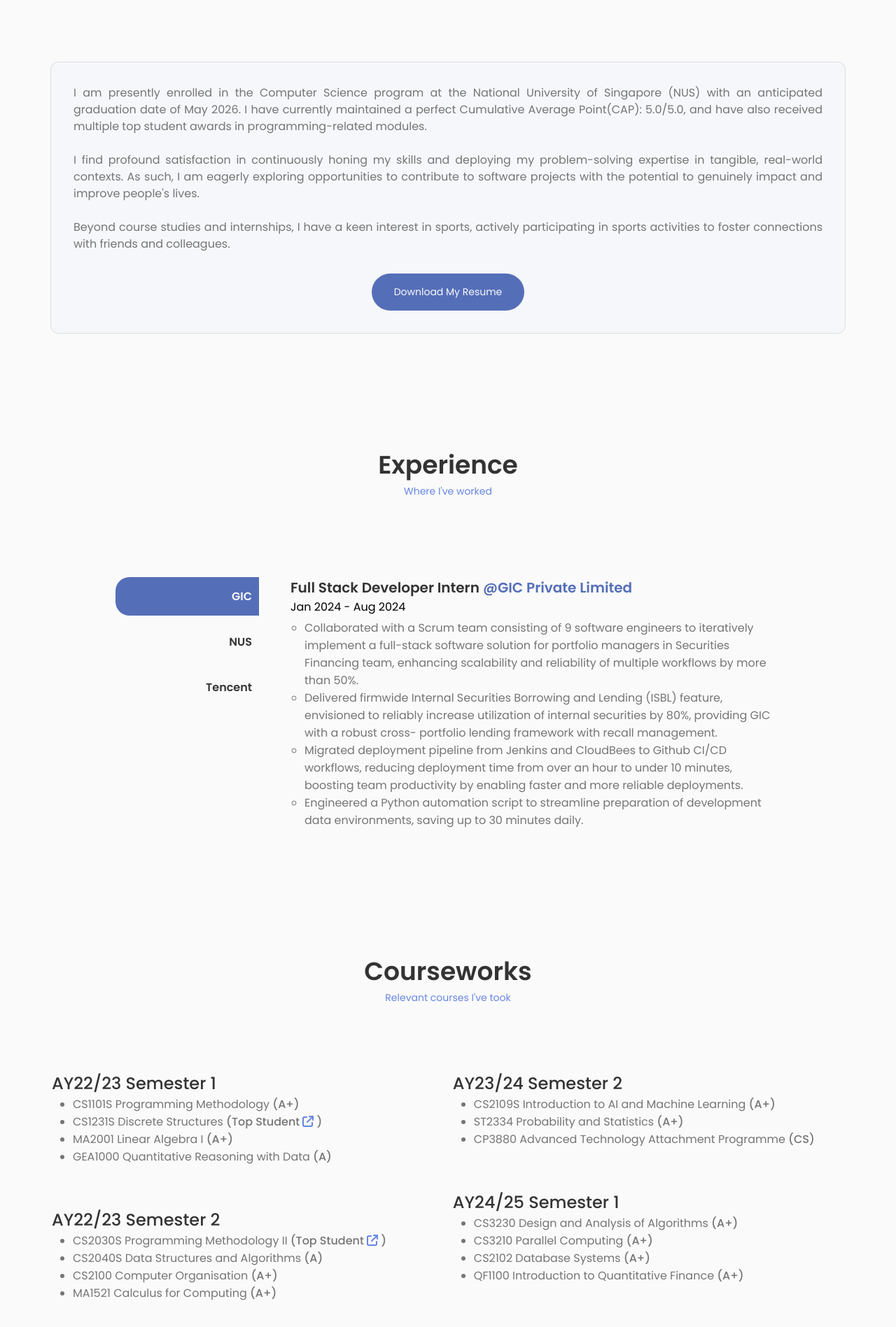
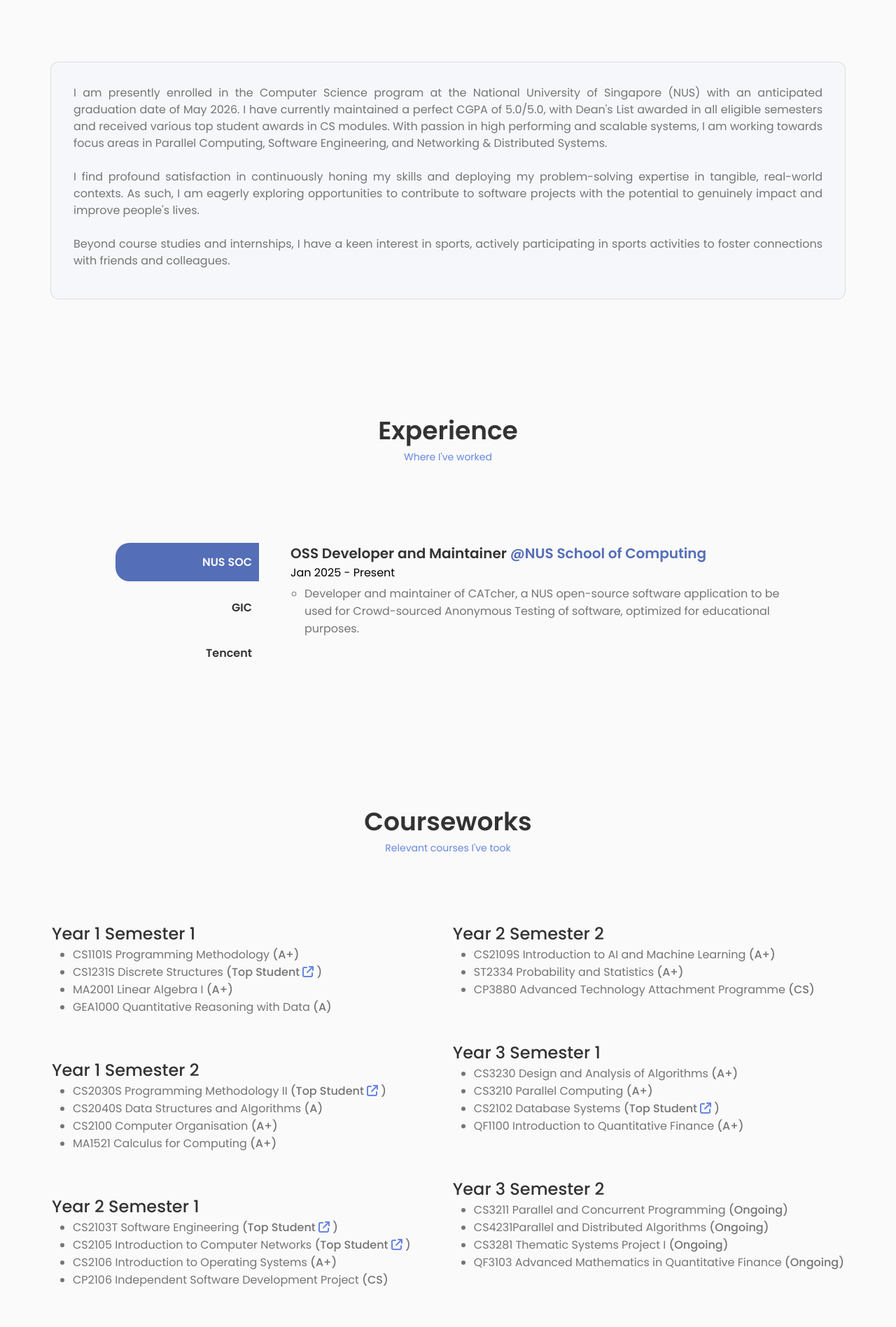
Before and after one commit to yucongkoo/yucongkoo.github.io, a React (Create React App) app: page / in a window 1280 px wide. Shown: the part 980-2877 px from the top of the page at 70% size. Built offline with nearby package versions, Linux system fonts and the light colour scheme.

Commit message:
Update info 2025

```diff
--- a/src/components/About/About.css
+++ b/src/components/About/About.css
@@ -31,10 +31,6 @@
     margin-bottom: 10px;
 }
 
-.downloadResumeButton {
-    margin-top: 20px;
-}
-
 
 @media screen and (max-width:768px) {
     .aboutContainer {
--- a/src/components/About/About.js
+++ b/src/components/About/About.js
@@ -1,6 +1,5 @@
 import React from 'react';
 import './About.css';
-import Resume from '../../assets/resume.pdf';
 
 const About = (props) => {
   return (
@@ -13,8 +12,10 @@ const About = (props) => {
                 <div className='aboutText'>
                     <p>
                         I am presently enrolled in the Computer Science program at the National University of Singapore (NUS)
-                        with an anticipated graduation date of May 2026. I have currently maintained a perfect Cumulative Average
-                        Point(CAP): 5.0/5.0, and have also received multiple top student awards in programming-related modules.
+                        with an anticipated graduation date of May 2026. I have currently maintained a perfect CGPA of 5.0/5.0,
+                        with Dean's List awarded in all eligible semesters and received various top student awards in CS modules.
+                        With passion in high performing and scalable systems, I am working towards focus areas in Parallel Computing, Software Engineering, and
+                        Networking & Distributed Systems.
                     </p>
                     <br/>
                     <p>
@@ -28,10 +29,6 @@ const About = (props) => {
                         activities to foster connections with friends and colleagues.
                     </p>
                 </div>
-
-                <a download="" href={Resume} className='button button-flex downloadResumeButton'>
-                    Download My Resume
-                </a>
             </div>
         </div>
     </section>
--- a/src/components/Coursework/Coursework.js
+++ b/src/components/Coursework/Coursework.js
@@ -78,7 +78,7 @@ const Coursework = (props) => {
 
 const courseworkData = [
     {
-        header: 'AY22/23 Semester 1',
+        header: 'Year 1 Semester 1',
         data: [
             {
                 course: 'CS1101S Programming Methodology',
@@ -104,7 +104,7 @@ const courseworkData = [
         ]
     },
     {
-        header: 'AY22/23 Semester 2',
+        header: 'Year 1 Semester 2',
         data: [
             {
                 course: 'CS2030S Programming Methodology II',
@@ -130,7 +130,7 @@ const courseworkData = [
         ]
     },
     {
-        header: 'AY23/24 Semester 1',
+        header: 'Year 2 Semester 1',
         data: [
             {
                 course: 'CS2103T Software Engineering',
@@ -157,7 +157,7 @@ const courseworkData = [
         ]
     },
     {
-        header: 'AY23/24 Semester 2',
+        header: 'Year 2 Semester 2',
         data: [
             {
                 course: 'CS2109S Introduction to AI and Machine Learning',
@@ -177,7 +177,7 @@ const courseworkData = [
         ]
     },
     {
-        header: 'AY24/25 Semester 1',
+        header: 'Year 3 Semester 1',
         data: [
             {
                 course: 'CS3230 Design and Analysis of Algorithms',
@@ -192,7 +192,8 @@ const courseworkData = [
             {
                 course: 'CS2102 Database Systems',
                 courseLink: 'https://nusmods.com/courses/CS2102/database-systems',
-                courseGrade: "A+"
+                courseGrade: 'Top Student',
+                courseGradeLink: "https://credentials.nus.edu.sg/73064970-93a5-4f05-8967-898b6f36cb0d#acc.AH8lobDN"
             },
             {
                 course: 'QF1100 Introduction to Quantitative Finance',
@@ -202,7 +203,7 @@ const courseworkData = [
         ]
     },
     {
-        header: 'AY24/25 Semester 2',
+        header: 'Year 3 Semester 2',
         data: [
             {
                 course: 'CS3211 Parallel and Concurrent Programming',
--- a/src/components/Experience/Experience.js
+++ b/src/components/Experience/Experience.js
@@ -17,42 +17,39 @@ const Experience = (props) => {
 
 const experiencesData = [
     {
+        company : 'NUS SOC',
+        companyFullName: 'NUS School of Computing',
+        companyLink: 'https://www.comp.nus.edu.sg',
+        title: 'OSS Developer and Maintainer',
+        date: 'Jan 2025 - Present',
+        body: [
+            "Developer and maintainer of CATcher, a NUS open-source software application to be used for Crowd-sourced Anonymous Testing of software, optimized for educational purposes."
+        ]
+    },
+    {
         company : 'GIC',
-        companyFullName: 'GIC Private Limited',
+        companyFullName: 'GIC - Front Office',
         companyLink: 'https://www.gic.com.sg',
-        title: 'Full Stack Developer Intern',
+        title: 'Software Engineer Intern',
         date: 'Jan 2024 - Aug 2024',
         body: [
             "Collaborated with a Scrum team consisting of 9 software engineers to iteratively implement a full-stack software solution for portfolio managers in Securities Financing team, enhancing scalability and reliability of multiple workflows by more than 50%.",
-            "Delivered firmwide Internal Securities Borrowing and Lending (ISBL) feature, envisioned to reliably increase utilization of internal securities by 80%, providing GIC with a robust cross- portfolio lending framework with recall management.",
-            "Migrated deployment pipeline from Jenkins and CloudBees to Github CI/CD workflows, reducing deployment time from over an hour to under 10 minutes, boosting team productivity by enabling faster and more reliable deployments.",
-            "Engineered a Python automation script to streamline preparation of development data environments, saving up to 30 minutes daily."
-        ]
-    },
-    {
-        company : 'NUS',
-        companyFullName: 'National University of Singapore',
-        companyLink: 'https://www.nus.edu.sg',
-        title: 'Teaching Assistant',
-        date: 'Aug 2023 - Dec 2023',
-        body: [
-            "Taught the Programming Methodology (CS1101S) course, leading a class of 8 year1 undergraduates to learn fundamental knowledge in programming and entry level data structures and algorithms",
-            "Cooperated closely with 4 lead professors and fellow teaching assistants in team meetings to discuss student progress, instructional strategies, and curriculum planning",
-            "Fostered a positive and inclusive classroom atmosphere to encourage student participation",
-            "Received an overall rating of 4.8/5 and was nominated by 25% of the class for teaching awards."
+            "Implemented firmwide Internal Securities Borrowing and Lending (ISBL) feature, envisioned to reliably increase utilization of internal securities, providing GIC with a robust cross-portfolio lending framework with recall management.",
+            "Led the migration of deployment pipelines from Jenkins and CloudBees to Github CI/CD workflows, reducing deployment time by 80% and boosting team productivity by enabling faster and more reliable deployments.",
+            "Engineered a Python automation script to streamline preparation of development data environments, saving up to 30 minutes daily.",
+            "Worked on database migration from KDB+ to Postgres, saving up to USD100,000 per annum of license cost and increasing maintainability of database systems."
         ]
     },
     {
         company : 'Tencent',
-        companyFullName: 'Tencent Holdings Ltd.',
+        companyFullName: 'Tencent - Lightspeed Studios',
         companyLink: 'https://www.tencent.com/en-us/',
         title: 'Front End Developer Intern',
         date: 'May 2023 - Aug 2023',
         body: [
             "Collaborated intensively with a team of 20, consisting front end engineers, back end engineers, product managers and designers to develop an AI Generative Content tool",
             "Studied source code of up to 10 different flutter libraries, contributed to more than 5000 lines of code in production, and learned about the Model,View,Controller(MVC) architecture thoroughly",
-            "Implemented an interactive text field for a text-to-sound(TTS) feature using the Flutter framework, allowing users to adjust specific settings of a text including volume, pitch, speed, pronunciation etc",
-            "Demonstrated incredible problem solving and debugging skills, highly praised by mentor and manager"
+            "Implemented an interactive text field for a text-to-sound feature, allowing users to indicate specific settings (volume, pitch, speed, pronunciation etc.) for selected text with high flexibility"
         ]
     }
 ]
--- a/src/components/Footer/Footer.js
+++ b/src/components/Footer/Footer.js
@@ -1,6 +1,6 @@
 import React from 'react';
 import './Footer.css'
 
-const Footer = () => <footer>Copyright &copy; {new Date().getFullYear()} Koo Yu Cong</footer>;
+const Footer = () => <footer>Created by Koo Yu Cong</footer>;
 
 export default Footer
```
Also changed, not shown: 1 other file (tests, documents, lock files or other folders).
